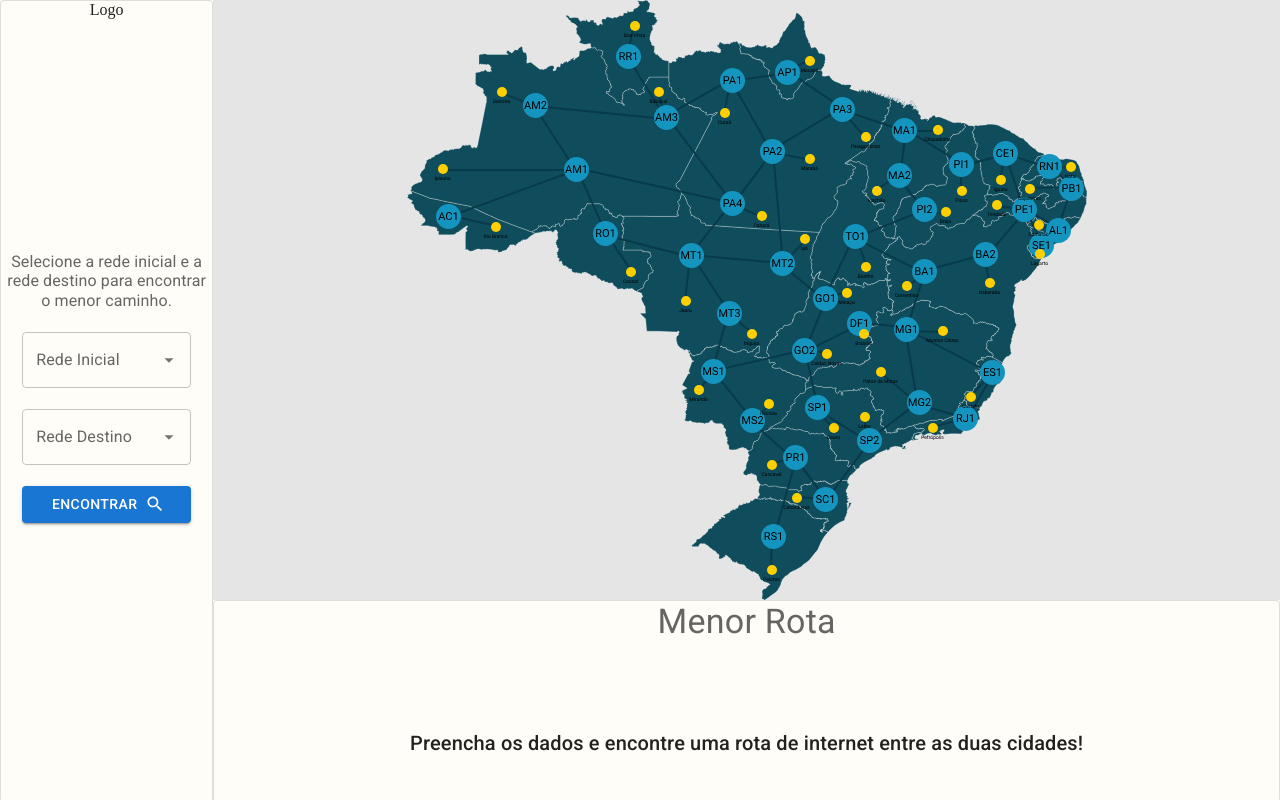
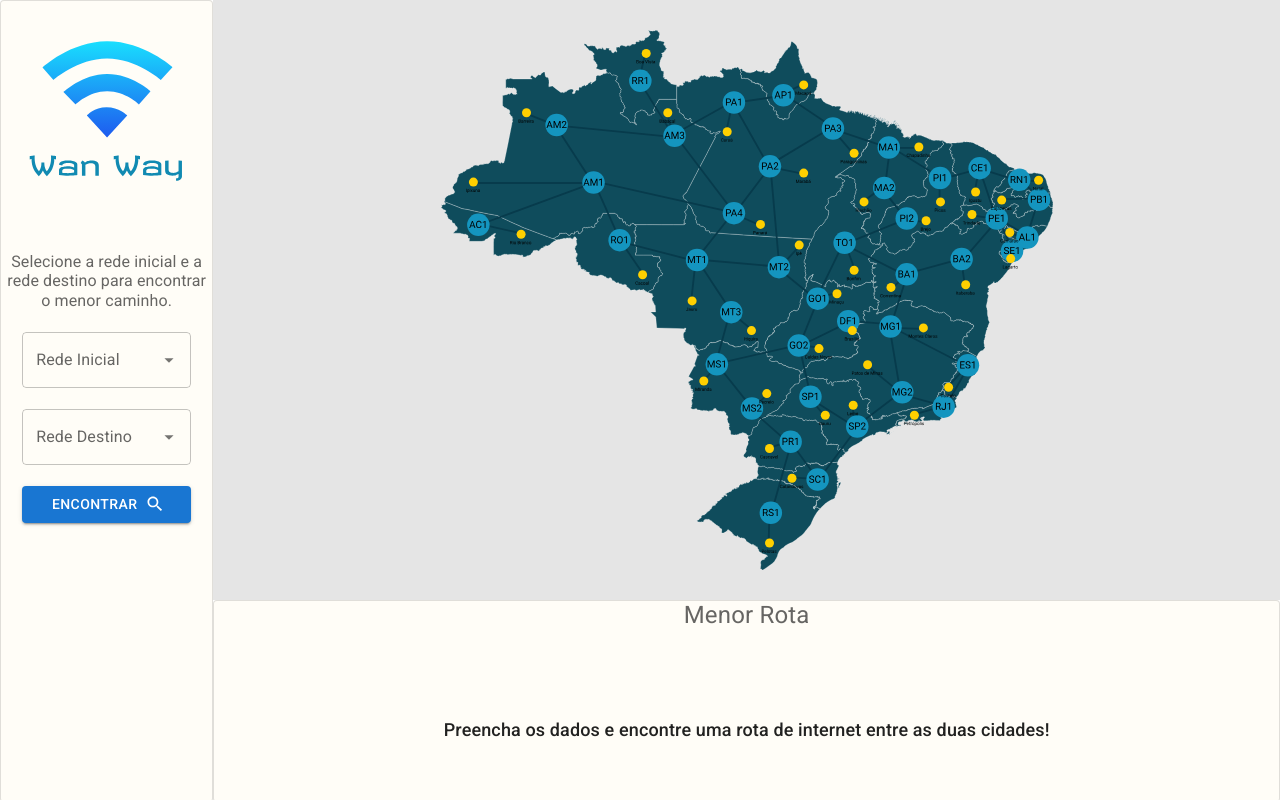
Before and after one commit to projeto-de-algoritmos/Grafos1_WanWay, a React (Create React App) app: page / in a window 1280 px wide. Built offline with nearby package versions, Linux system fonts and the light colour scheme.

Commit message:
Adicionando logo e ordenando cidades alfabeticamente

```diff
--- a/src/utils/loadCities.js
+++ b/src/utils/loadCities.js
@@ -11,5 +11,7 @@ export const loadCities = () => {
       });
     }
   });
-  return cities.sort();
+  return cities.sort(function (a, b) {
+    return a.name.localeCompare(b.name)
+  });
 };
--- a/src/views/App.js
+++ b/src/views/App.js
@@ -1,5 +1,4 @@
 import * as React from "react";
-import { useEffect } from "react";
 import { findRouteBFS } from "../utils/findRoute";
 import TextField from "@mui/material/TextField";
 import Autocomplete from "@mui/material/Autocomplete";
@@ -10,26 +9,29 @@ import Card from "@mui/material/Card";
 import Button from "@mui/material/Button";
 import Typography from "@mui/material/Typography";
 import Map from "../assets/map.svg";
+import Logo from "../assets/logo.svg";
 import "./App.css";
 import { loadCities } from "../utils/loadCities";
 
 function App() {
   const [redeInicial, setRedeInicial] = React.useState(0);
   const [redeFinal, setRedeFinal] = React.useState(0);
-  const [rota, setRota] = React.useState("Preencha os dados e encontre uma rota de internet entre as duas cidades!");
+  const [rota, setRota] = React.useState(
+    "Preencha os dados e encontre uma rota de internet entre as duas cidades!"
+  );
   const cities = loadCities();
 
   const handleRedeInicial = (event, newValue) => {
     setRedeInicial(newValue.id);
-  }
+  };
 
   const handleRedeFinal = (event, newValue) => {
     setRedeFinal(newValue.id);
-  }
+  };
 
   const handlePesquisa = () => {
-    setRota(findRouteBFS(redeInicial, redeFinal).map((el) => `${el} -> `))
-  }
+    setRota(findRouteBFS(redeInicial, redeFinal).map((el) => `${el} -> `));
+  };
 
   return (
     <Box sx={{ width: "100vw", height: "100vh" }}>
@@ -45,7 +47,16 @@ function App() {
               flexDirection: "column",
             }}
           >
-            <Box sx={{height: "30%", alignSelf: "center"}}> Logo</Box>
+            <Box
+              sx={{
+                height: "30%",
+                alignItems: "center",
+                justifyContent: "center",
+              }}
+            >
+              {" "}
+              <img src={Logo} alt="Logo" height="80%" />
+            </Box>
             <Typography
               sx={{ fontSize: 16 }}
               color="text.secondary"
@@ -53,13 +64,14 @@ function App() {
               textAlign={"center"}
               marginTop="5%"
             >
-              Selecione a rede inicial e a rede destino para encontrar o menor caminho.
+              Selecione a rede inicial e a rede destino para encontrar o menor
+              caminho.
             </Typography>
             <Autocomplete
               disablePortal
               id="combo-box-demo"
               options={cities}
-              getOptionLabel={cities => cities.name}
+              getOptionLabel={(cities) => cities.name}
               sx={{ marginTop: "10%", width: "80%" }}
               renderInput={(params) => (
                 <TextField {...params} label="Rede Inicial" />
@@ -70,7 +82,7 @@ function App() {
               disablePortal
               id="combo-box-demo"
               options={cities}
-              getOptionLabel={cities => cities.name}
+              getOptionLabel={(cities) => cities.name}
               sx={{ marginTop: "10%", width: "80%" }}
               renderInput={(params) => (
                 <TextField {...params} label="Rede Destino" />
@@ -91,33 +103,54 @@ function App() {
           <Grid
             container
             direction="column"
-            sx={{ height: "100%", justifyContent: "center"}}
+            sx={{ height: "100%", justifyContent: "center" }}
           >
-            <Grid item xs={9} alignSelf={"center"} sx={{width: "100%", display: "flex", justifyContent: "center", alignItems: "center", backgroundColor: "#E5E5E5" }}>
-              <img src={Map} alt="Map" height={"inherit"} />
+            <Grid
+              item
+              xs={9}
+              alignSelf={"center"}
+              sx={{
+                width: "100%",
+                display: "flex",
+                justifyContent: "center",
+                alignItems: "center",
+                backgroundColor: "#E5E5E5",
+              }}
+            >
+              <img src={Map} alt="Map" height={"90%"} />
             </Grid>
             <Grid item xs={3}>
               <Card
                 variant="outlined"
                 sx={{
                   height: "100%",
-                  backgroundColor: "#FFFDF7"
+                  backgroundColor: "#FFFDF7",
                 }}
               >
-                  <Typography sx={{ fontSize: 24 }} variant="h4" color="text.secondary" component="div"
+                <Typography
+                  variant="h4"
+                  color="text.secondary"
+                  component="div"
                   sx={{
+                    fontSize: 24,
                     display: "flex",
                     alignItems: "center",
-                  justifyContent: "center"
-                  }}>
+                    justifyContent: "center",
+                  }}
+                >
                   Menor Rota
                 </Typography>
-                  <Typography sx={{ fontSize: 18 }} variant="h6" component="div"
-                  sx={{height: "100%",
+                <Typography
+                  variant="h6"
+                  component="div"
+                  sx={{
+                    fontSize: 18,
+                    height: "100%",
                     display: "flex",
                     alignItems: "center",
-                  justifyContent: "center"
-                  }}>
+                    justifyContent: "center",
+                  }}
+                >
                   {rota}
                 </Typography>
               </Card>
```
Also changed, not shown: src/assets/logo.svg (added). Lines whose indentation alone changed are shown as unchanged.
